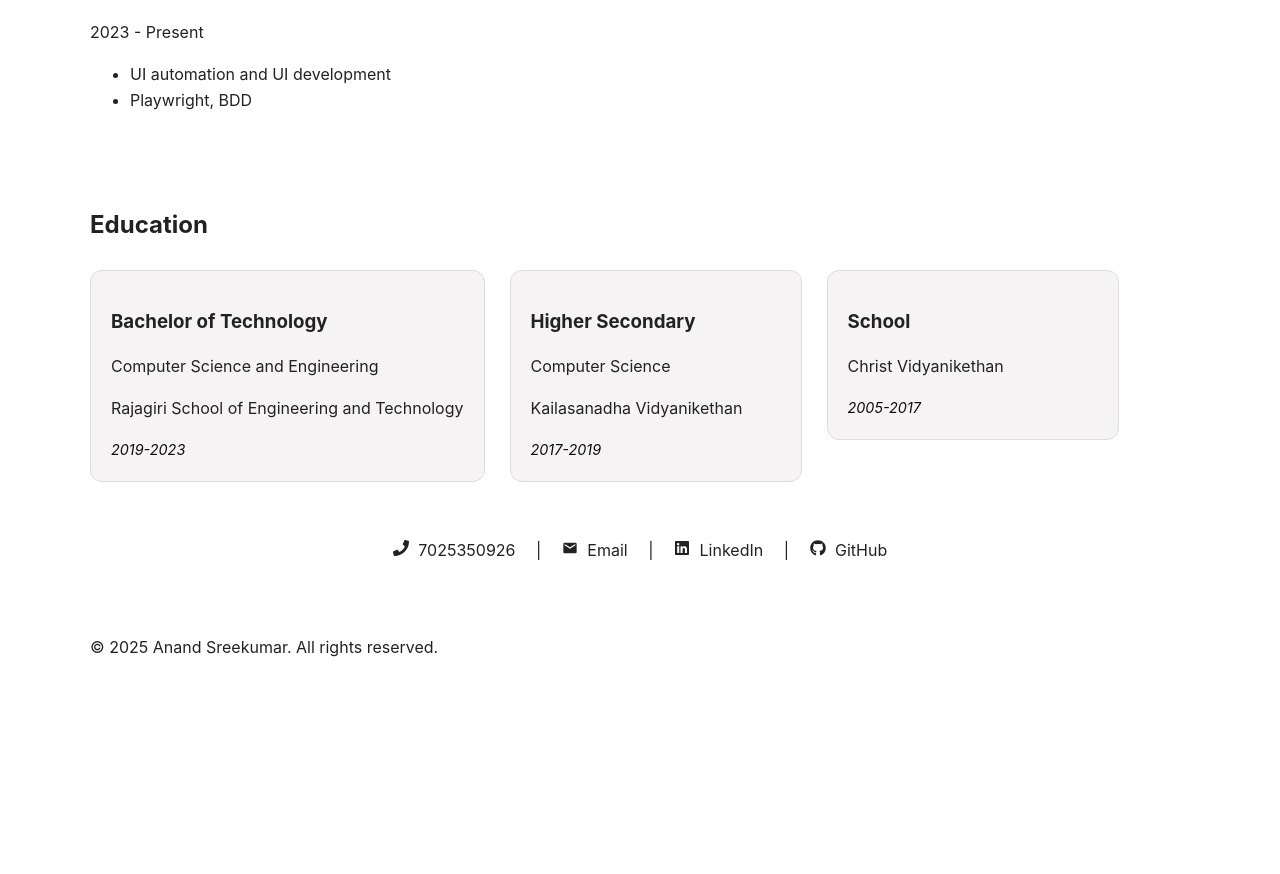
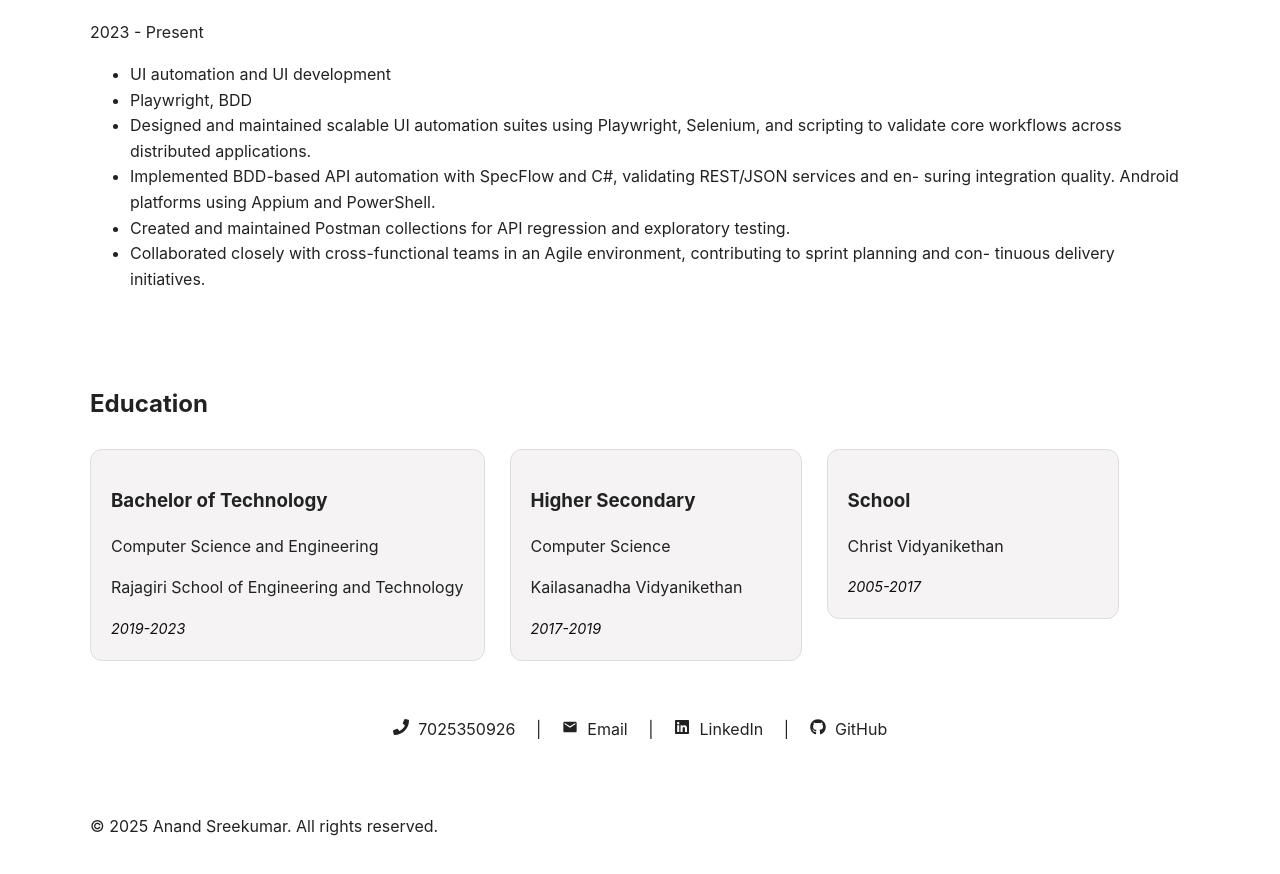
Before and after one commit to AnandSR7/My-Portfolio, a React (Vite) app: page / in a window 1280 px wide. Shown: the part 1728-2602 px from the top of the page. Before the commit the page ends 2425 px from the top, so only its background shows below. Built offline with nearby package versions, Linux system fonts and the light colour scheme.

Commit message:
Experience update

```diff
--- a/src/components/Experience.jsx
+++ b/src/components/Experience.jsx
@@ -53,6 +53,25 @@ export default function Experience() {
         <ul>
           <li className="job-item">UI automation and UI development</li>
           <li className="job-item">Playwright, BDD</li>
+          <li className="job-item">
+            Designed and maintained scalable UI automation suites using
+            Playwright, Selenium, and scripting to validate core workflows
+            across distributed applications.
+          </li>
+          <li className="job-item">
+            Implemented BDD-based API automation with SpecFlow and C#,
+            validating REST/JSON services and en- suring integration quality.
+            Android platforms using Appium and PowerShell.
+          </li>
+          <li className="job-item">
+            Created and maintained Postman collections for API regression and
+            exploratory testing.
+          </li>
+          <li className="job-item">
+            Collaborated closely with cross-functional teams in an Agile
+            environment, contributing to sprint planning and con- tinuous
+            delivery initiatives.
+          </li>
         </ul>
       </div>
     </section>
```
